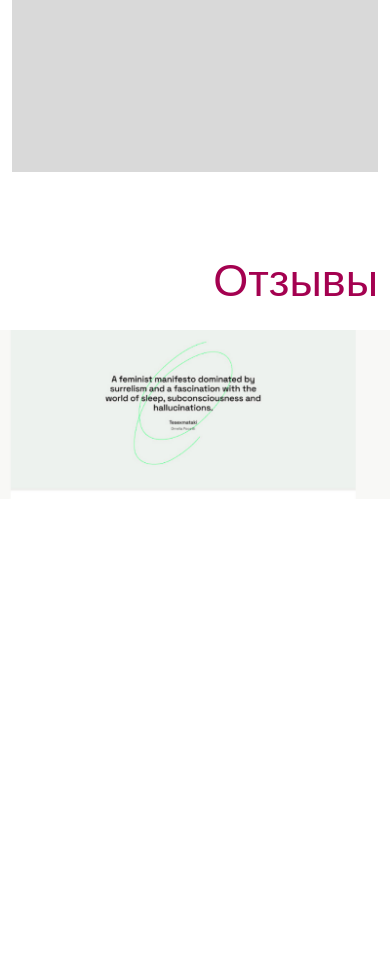
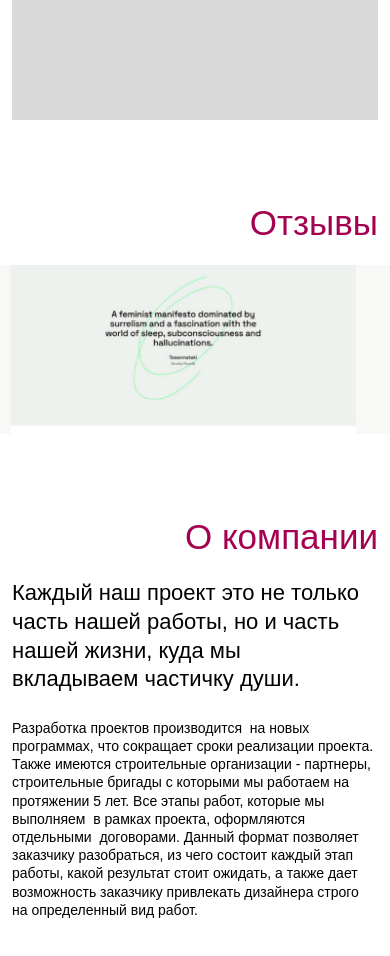
Before and after one commit to BORSHIDZE/karbez, a PHP site: page / in a window 390 px wide. Shown: the part 5368-6324 px from the top of the page. Before the commit the page ends 5858 px from the top, so only its background shows below. Run offline with PHP 8.4, Linux system fonts and the light colour scheme; style sheets or scripts are compiled from the project's sources; some libraries are stand-ins or nearby versions.

Commit message:
added all adaptive

```diff
--- a/app/index.html
+++ b/app/index.html
@@ -191,7 +191,7 @@
 
     </section>
 
-    <!-- <section class="section about">
+    <section class="section about">
 
       <div class="container">
 
@@ -258,11 +258,11 @@
 
       </div>
 
-    </section> -->
+    </section>
 
   </main>
 
-  <!-- <footer class="footer section">
+  <footer class="footer section">
 
     <div class="container">
 
@@ -336,7 +336,7 @@
       </div>
     </div>
 
-  </footer> -->
+  </footer>
 
 
   <script src="js/bootstrap.bundle.min.js"></script>
--- a/app/scss/_media.scss
+++ b/app/scss/_media.scss
@@ -34,6 +34,20 @@
       margin: 0 auto;
     }
   }
+
+  .about {
+
+    &__item_text {
+      font-size: 22px;
+    }
+  }
+
+  .footer {
+
+    &__link {
+      font-size: 25px;
+    }
+  }
 }
 
 @media (max-width: 992px) {
@@ -61,12 +75,40 @@
       padding: 15px 39px;
     }
   }
+
+  .about {
+
+    &__bottom {
+      display: flex;
+      justify-content: space-between;
+      padding: 0 5px;
+    }
+
+    &__item {
+      width: auto;
+    }
+
+    &__item_img {
+      max-width: 100%;
+    }
+  }
+
+  .footer {
+
+    &__links {
+      width: auto;
+    }
+  }
 }
 
 @media (max-width: 768px) {
 
   .section {
     padding-top: 80px;
+  }
+
+  .title {
+    font-size: 50px;
   }
 
   .header {
@@ -100,6 +142,46 @@
       height: 488px;
     }
   }
+
+  .about {
+
+    &__info {
+      width: auto;
+    }
+
+    &__title {
+      font-size: 22px;
+    }
+
+    &__text {
+      font-size: 14px;
+    }
+
+    &__bottom {
+      flex-direction: column;
+    }
+
+    &__item {
+      width: 350px;
+      margin: 0 auto;
+      margin-bottom: 40px;
+    }
+  }
+
+  .footer {
+
+    &__links {
+      margin-bottom: 50px;
+    }
+
+    &__link {
+      font-size: 20px;
+    }
+
+    &__bottom_link {
+      margin-bottom: 80px;
+    }
+  }
 }
 
 @media (max-width: 576px) {
@@ -109,7 +191,7 @@
   }
 
   .title {
-    font-size: 45px;
+    font-size: 35px;
     margin-bottom: 20px;
   }
 
@@ -143,4 +225,42 @@
     }
 
   }
+
+  .about {
+
+    &__item {
+      width: auto;
+
+      &:not(:last-child) {
+        margin-right: 0;
+      }
+    }
+
+    &__item_img {
+      margin-bottom: 15px;
+    }
+
+    &__item_text {
+      font-size: 18px;
+    }
+  }
+
+  .footer {
+
+
+    &__links {
+      flex-direction: column;
+      margin-bottom: 25px;
+    }
+
+    &__link {
+      margin: 0 auto;
+      margin-bottom: 20px;
+    }
+
+    &__down_text,
+    &__down_link {
+      font-size: 14px;
+    }
+  }
 }
--- a/app/scss/style.scss
+++ b/app/scss/style.scss
@@ -214,7 +214,6 @@
     width: 350px;
 
     &_img {
-      width: 350px;
       height: 400px;
       background-color: $accent2;
       margin-bottom: 30px;
```
